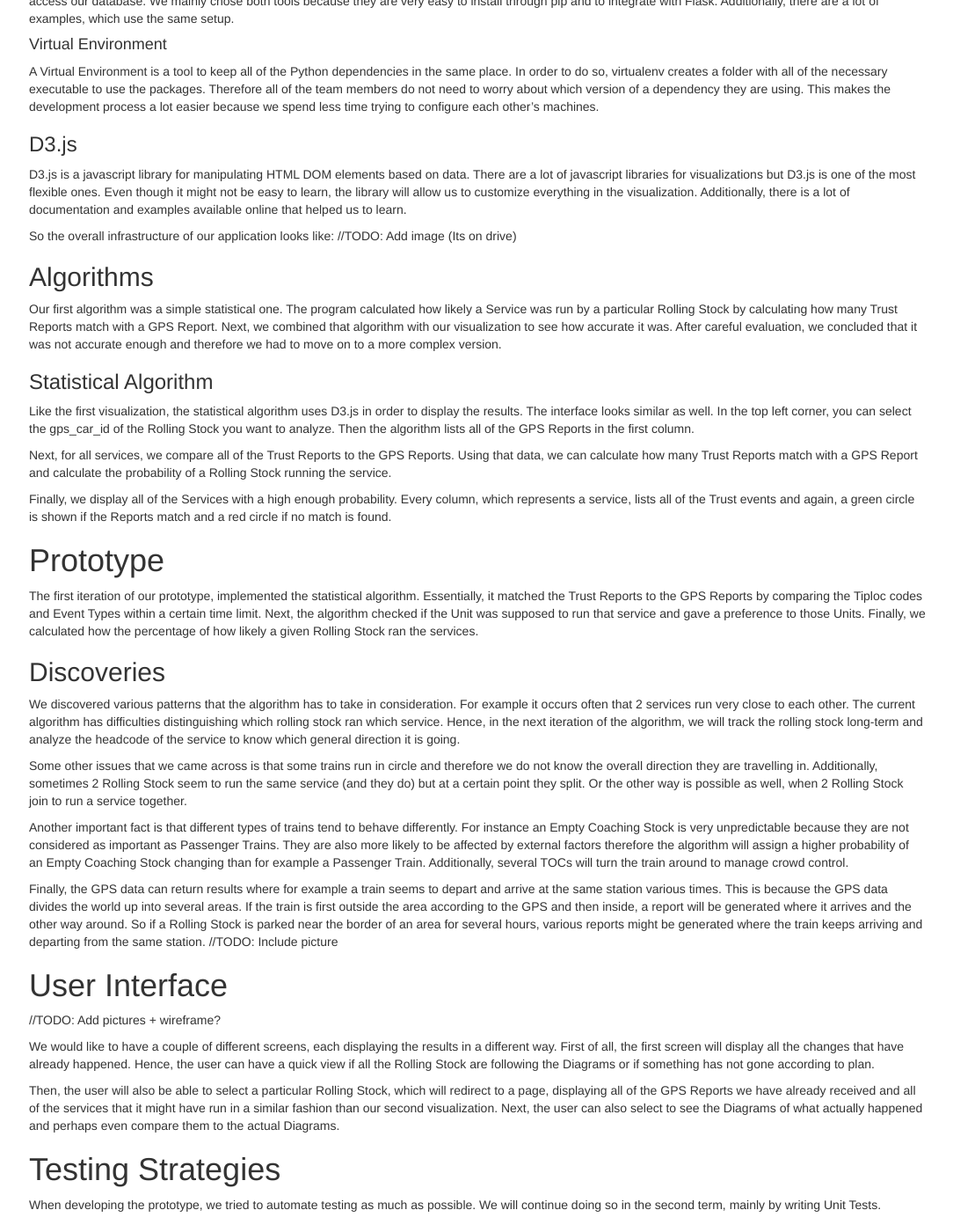
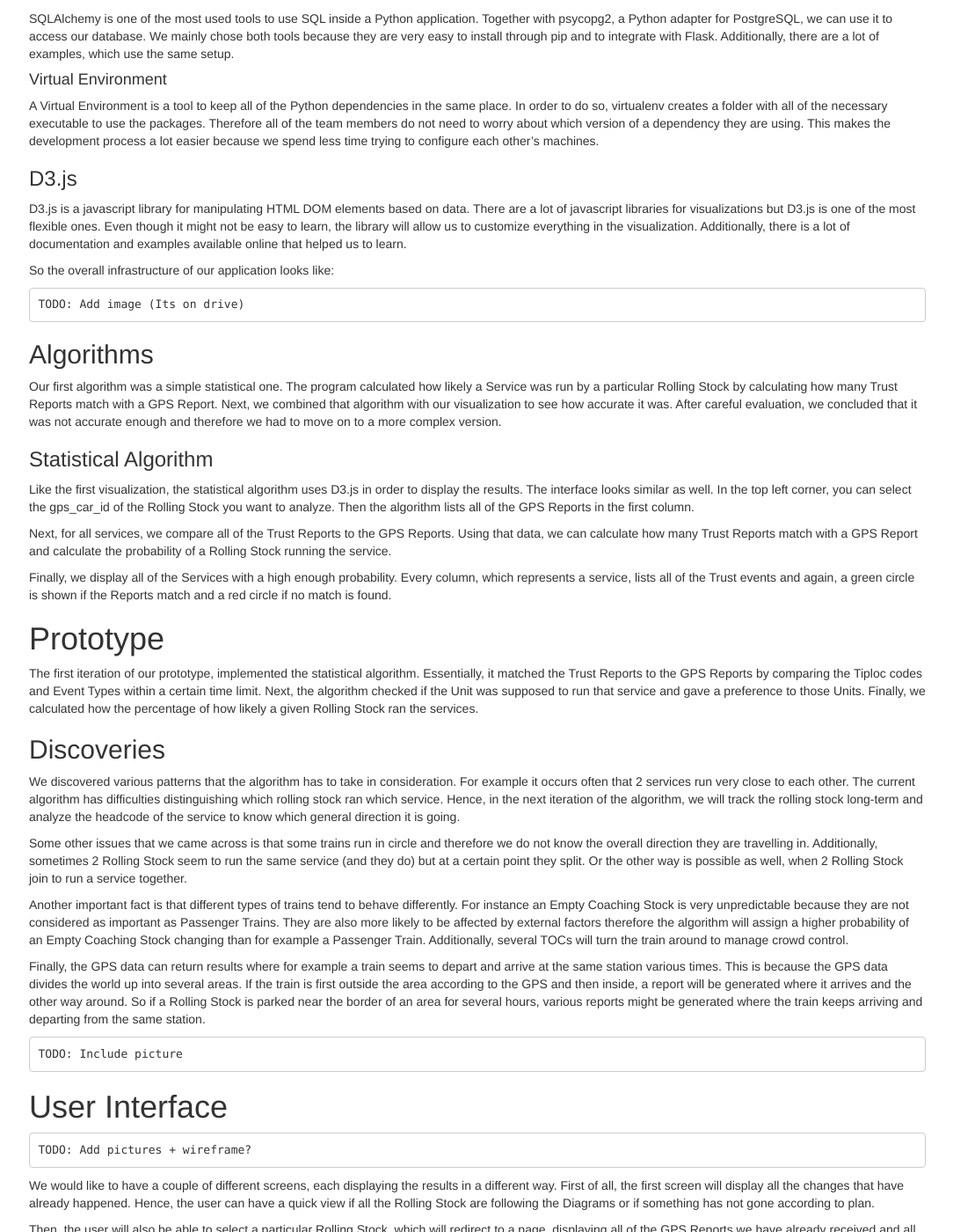
Before and after one commit to ucl-team-8/ucl-team-8.github.io, a Jekyll site: the page built from index.md, in a window 1280 px wide and 1400 px high, scrolled down 4680 px. Shown: the whole window at 88% size, without its empty margins (97-1181 px from the left). Built offline with Jekyll 4.4.1, drawn with Linux system fonts in a browser that asks for light colours; part of the change alters nothing that is shown; some of the changed text lies outside the part shown.

```diff
--- a/index.md
+++ b/index.md
@@ -3,9 +3,11 @@ layout: home
 ---
 
 # Introduction
+
 Most Train Operating Companies (TOCs) have to deal with a major safety issue. How often do they have to maintain their trains? This might seem like an easy problem, but it is not. Large TOC’s are not able to keep track of the exact mileage of each Rolling Stock and therefore they cannot determine how often they need to be maintained. We are solving this problem by writing an algorithm, which uses various data streams, to track each rolling stock real time. Finally, we will use the output of that pattern-matching algorithm to calculate the distance each rolling stock has travelled.
 
 # Background and Context
+
 The solution to the problem lies in matching Train Services to Rolling Stock. Train Operators use the term Train Service to refer to a sequence of locations and times at which a particular service is expected to arrive at or depart from. For instance a service A might depart at 7 am from King’s Cross, arrive at 7.10 am at Holloway and depart at 7.12 from Holloway to Finsbury Park and so on. However we still do not know which physical train (or Rolling Stock) will run service A.
 
 Usually, the Train Operators will create a Diagram that states which particular Rolling Stock will run (part of) a service. Under normal circumstances, the operators follow these plans. But when any disruption occurs, everything needs to be re-planned. Depending on the severity of the problem and the size of the TOC, it is not always possible to keep track of all the decisions that were made.
@@ -13,12 +15,15 @@ Usually, the Train Operators will create a Diagram that states which particular
 If no accurate record was kept, at the end of the day the operators need to manually figure out which Rolling Stock ended up running which Service. This is a very time-consuming and error-prone task. However since some of the Rolling Stock has a GPS and we know exactly what happened to each Service, we can use that data, together with the Diagrams and the Schedule, to automate this process. A potential algorithm would consume various real-time data feeds and give as an output which Rolling Stock actually ran which Service.
 
 # Client information
+
 Atos is a European IT services company that provides consulting, managed services and system integration. The company also provides management services to Network Rail. Essentially, Atos provides all of the resource planning, diagramming and the services to distribute data amongst multiple systems. But since the railway is very old and large organization, managing it is a very difficult task. Therefore our challenge is to an essential part of the entire system more efficient and effective.
 
 # Project Requirements
+
 We display to requirements in a MoSCoW format in order to prioritize certain tasks.
 
 ### Must Have:
+
 + Train Service Real Time Pattern Matching Algorithm
   + Uses data from GPS, real time train service data (TRUST), train schedule data and train diagrams
   + The algorithm can handle real-time data
@@ -28,6 +33,7 @@ We display to requirements in a MoSCoW format in order to prioritize certain tas
   + Application displays the output of the algorithm in a very simple format
 
 ### Should Have:
+
 + The prototype application simulates a real-time environment
 + You can select any Rolling Stock, to get more accurate information
 + Track all Rolling Stock on a long-term to improve accuracy
@@ -35,6 +41,7 @@ We display to requirements in a MoSCoW format in order to prioritize certain tas
 + Deploy system on Heroku
 
 ### Could Have:
+
 + Predict a more accurate mileage record
 + Algorithm supports more complex scenarios, discussed in under discoveries
 + Visualizing the output data
@@ -42,24 +49,29 @@ We display to requirements in a MoSCoW format in order to prioritize certain tas
 + Test system using real data instead of test data
 
 ### Would Like:
+
 + Returns the data in the same form as the diagrams and highlights where changes has happened
 + Compared the milage record obtained from the algorithm to the milage record calculated from all GPS events.
 + Handle situations where Rolling Stock go to the maintenance depot after running the Services.
 
 ## Use Cases
+
 To describe the system and its requirements to a further extend, we will use some use cases.
 
-//TODO: See drive for use cases
+    TODO: See drive for use cases
 
 # Research
+
 The data that the algorithm has to consume is very extensive and has a lot of inconsistencies. Therefore understanding everything is the largest part of our research took a considerable amount of time. Next, we looked into efficient ways of storing everything and technologies that we will use for the back-end and the API. Finally, we analyzed various algorithms and compared their efficiency.
 
 ## Data
+
 Most of the data can be broken down into 4 main parts: The Schedule, Diagrams, Trust Reports and GPS Reports. There are also some additional parts like geographical locations for all tiploc codes and tables that map the unit code into a particular gps_car_id (more on this later) however they are static and should never change.
 
 We will outline some of the data, without going into too many details.
 
 ### Schedule
+
 The Schedule is used to outline where a particular train should be at a point in time. For example it might state that the service with headcode 5A21 might depart A at 9 am.
 
 To understand the data, we will discuss the main column headings:
@@ -90,9 +102,11 @@ The main part of the Schedule is usually set for several months. However a new c
 Any additional information can be found [here](http://nrodwiki.rockshore.net/index.php/SCHEDULE).
 
 ### Diagrams
+
 After the Schedule has been created, we still need to know which Rolling Stock will run which Service. Hence, every Rolling Stock has a Diagram that outlines the services it will run on a particular day.
 
 Some of the main column headings are:
+
 + Unit - This is another primary key, used to identify a particular Rolling Stock
 + Headcode - See Schedule
 + CIF_UID - See Schedule
@@ -119,6 +133,7 @@ There are some problems with the Trust Reports and those are mainly time. There
 We can get the Trust Reports using the STOMP Protocol through the [the network rail datafeeds website](http://datafeeds.networkrail.co.uk). Additional information can be found on [this website](http://nrodwiki.rockshore.net/index.php/Train_Movements).
 
 ### GPS Reports
+
 Finally, the GPS reports are used to find the location of the Rolling Stock. Hence, we mainly use the GPS and Trust Reports to find which Rolling Stock is running which service. The essential column headings are:
 
 + Device - The device is a unique identifier for a particular Rolling Stock, like the unit. We have a different data source to convert between both.
@@ -135,11 +150,13 @@ The GPS data is considered sensitive information therefore we cannot display any
 ## Visualization
 
 ### Node Feeds
+
 To discover any important data, we first used a node application to analyze the data from the feeds. The application calculated how often the value in a column is not null. Hence, we know which columns we can use reliably.
 
-//TODO: Daniel can you add stuff?
+    TODO: Daniel can you add stuff?
 
 ### Visualization 1.0
+
 Understanding what the column headings mean was one part however actually understanding what the data means is another. We started going through the data by hand however this seemed to be inefficient. Therefore we started researching visualization technologies, like D3, to get a clear view on everything and identify common inconsistencies that our algorithm needs to be able to handle.
 
 For this visualization, we used D3 and we kept the UI relatively simple. In the top left corner, you can choose which Rolling Stock you want to analyze by selecting the appropriate gps_car_id. Then we display all of the GPS Reports of that Rolling Stock in the left column, ordered by time. We also state the type of the report and the Tiploc code of where the report was generated.
@@ -149,39 +166,50 @@ Next, we use the Genius Allocations to find all of the Services that that partic
 Now we can easily see if a Rolling Stock actually ran all of the services it was supposed to run, by simply looking at the amount and order of red and green circles.
 
 ## Infrastructure
+
 In the beginning of the project, we researched various technologies and analyzed them to determine which ones were the most appropriate. Below is the full list of all the technologies we have used and why:
 
 ### PostgreSQL
+
 #### Why a Database?
+
 We receive data in various different sources (JSON, csv files, txt files,...). Therefore querying and analyzing data is not always easy in their original form. So the team decided to have a database, to store all of the data.
 
 #### Why an SQL Database?
+
 Since some of the data is very inconsistent and is missing several values quite often, we first considered a NoSQL database since it would make storing the data very easy. However we noticed some relations between several data sources that we could express very naturally in an SQL database. Additionally, our algorithm will be querying and joining the data very often. Therefore the advantages of using an SQL database outweight the disadvantages.
 
 #### Why PostgeSQL?
+
 Now that we have decided to use an SQL database, we still had to choose from a wide range of options. After a considerable amount of research we found that PostgreSQL would be the most appropriate for several reasons:
 + PostgreSQL is a very powerful and extensible DBMS. A simple one would probably not suffice since we will perform several complex queries.
 + PostgreSQL is widely used, which means that there is a strong community that can offer support.
 + All of the software is open-source.
 
 ### Flask
+
 We wanted to use a language that everyone in the team was already comfortable with. Therefore we decided on using Python for the backend and a web application for the frontend. However in order to use Python to create a web application, we needed a web framework.
 
 Everyone wanted a small, minimal framework with a very short learning curve so we could immediately start developing. Additionally, the framework had to be extensible so we could use it with PostgreSQL and any other technologies that we might decide on later. So since Flask checked all of these requirements, we decided to use it, together with various dependencies.
 
 #### SQLAlchemy and psycopg2
+
 SQLAlchemy is one of the most used tools to use SQL inside a Python application. Together with psycopg2, a Python adapter for PostgreSQL, we can use it to access our database. We mainly chose both tools because they are very easy to install through pip and to integrate with Flask. Additionally, there are a lot of examples, which use the same setup.
 
 #### Virtual Environment
+
 A Virtual Environment is a tool to keep all of the Python dependencies in the same place. In order to do so, virtualenv creates a folder with all of the necessary executable to use the packages. Therefore all of the team members do not need to worry about which version of a dependency they are using. This makes the development process a lot easier because we spend less time trying to configure each other's machines.
 
 ### D3.js
+
 D3.js is a javascript library for manipulating HTML DOM elements based on data. There are a lot of javascript libraries for visualizations but D3.js is one of the most flexible ones. Even though it might not be easy to learn, the library will allow us to customize everything in the visualization. Additionally, there is a lot of documentation and examples available online that helped us to learn.
 
 So the overall infrastructure of our application looks like:
-//TODO: Add image (Its on drive)
+
+    TODO: Add image (Its on drive)
 
 ## Algorithms
+
 Our first algorithm was a simple statistical one. The program calculated how likely a Service was run by a particular Rolling Stock by calculating how many Trust Reports match with a GPS Report. Next, we combined that algorithm with our visualization to see how accurate it was. After careful evaluation, we concluded that it was not accurate enough and therefore we had to move on to a more complex version.
 
 ### Statistical Algorithm
@@ -192,9 +220,11 @@ Next, for all services, we compare all of the Trust Reports to the GPS Reports.
 Finally, we display all of the Services with a high enough probability. Every column, which represents a service, lists all of the Trust events and again, a green circle is shown if the Reports match and a red circle if no match is found.
 
 # Prototype
+
 The first iteration of our prototype, implemented the statistical algorithm. Essentially, it matched the Trust Reports to the GPS Reports by comparing the Tiploc codes and Event Types within a certain time limit. Next, the algorithm checked if the Unit was supposed to run that service and gave a preference to those Units. Finally, we calculated how the percentage of how likely a given Rolling Stock ran the services.
 
 ## Discoveries
+
 We discovered various patterns that the algorithm has to take in consideration. For example it occurs often that 2 services run very close to each other. The current algorithm has difficulties distinguishing which rolling stock ran which service. Hence, in the next iteration of the algorithm, we will track the rolling stock long-term and analyze the headcode of the service to know which general direction it is going.
 
 Some other issues that we came across is that some trains run in circle and therefore we do not know the overall direction they are travelling in. Additionally, sometimes 2 Rolling Stock seem to run the same service (and they do) but at a certain point they split. Or the other way is possible as well, when 2 Rolling Stock join to run a service together.
@@ -202,10 +232,12 @@ Some other issues that we came across is that some trains run in circle and ther
 Another important fact is that different types of trains tend to behave differently. For instance an Empty Coaching Stock is very unpredictable because they are not considered as important as Passenger Trains. They are also more likely to be affected by external factors therefore the algorithm will assign a higher probability of an Empty Coaching Stock changing than for example a Passenger Train. Additionally, several TOCs will turn the train around to manage crowd control.
 
 Finally, the GPS data can return results where for example a train seems to depart and arrive at the same station various times. This is because the GPS data divides the world up into several areas. If the train is first outside the area according to the GPS and then inside, a report will be generated where it arrives and the other way around. So if a Rolling Stock is parked near the border of an area for several hours, various reports might be generated where the train keeps arriving and departing from the same station.
-//TODO: Include picture
+
+    TODO: Include picture
 
 # User Interface
-//TODO: Add pictures + wireframe?
+
+    TODO: Add pictures + wireframe?
 
 We would like to have a couple of different screens, each displaying the results in a different way. First of all, the first screen will display all the changes that have already happened. Hence, the user can have a quick view if all the Rolling Stock are following the Diagrams or if something has not gone according to plan.
 
@@ -213,12 +245,15 @@ Then, the user will also be able to select a particular Rolling Stock, which wil
 Next, the user can also select to see the Diagrams of what actually happened and perhaps even compare them to the actual Diagrams.
 
 # Testing Strategies
+
 When developing the prototype, we tried to automate testing as much as possible. We will continue doing so in the second term, mainly by writing Unit Tests.
 
 ## Unit Tests
+
 We will have a test suite written for the main algorithm itself which includes:
-  + The matching of station names and the geographical locations
-  + The matching of the time within x minutes
-  + Matching of event type
-  + Matching headcodes with specific train types and rough destinations
-  + Matching services to rolling stock with Genius Allocations
+
++ The matching of station names and the geographical locations
++ The matching of the time within x minutes
++ Matching of event type
++ Matching headcodes with specific train types and rough destinations
++ Matching services to rolling stock with Genius Allocations
```
